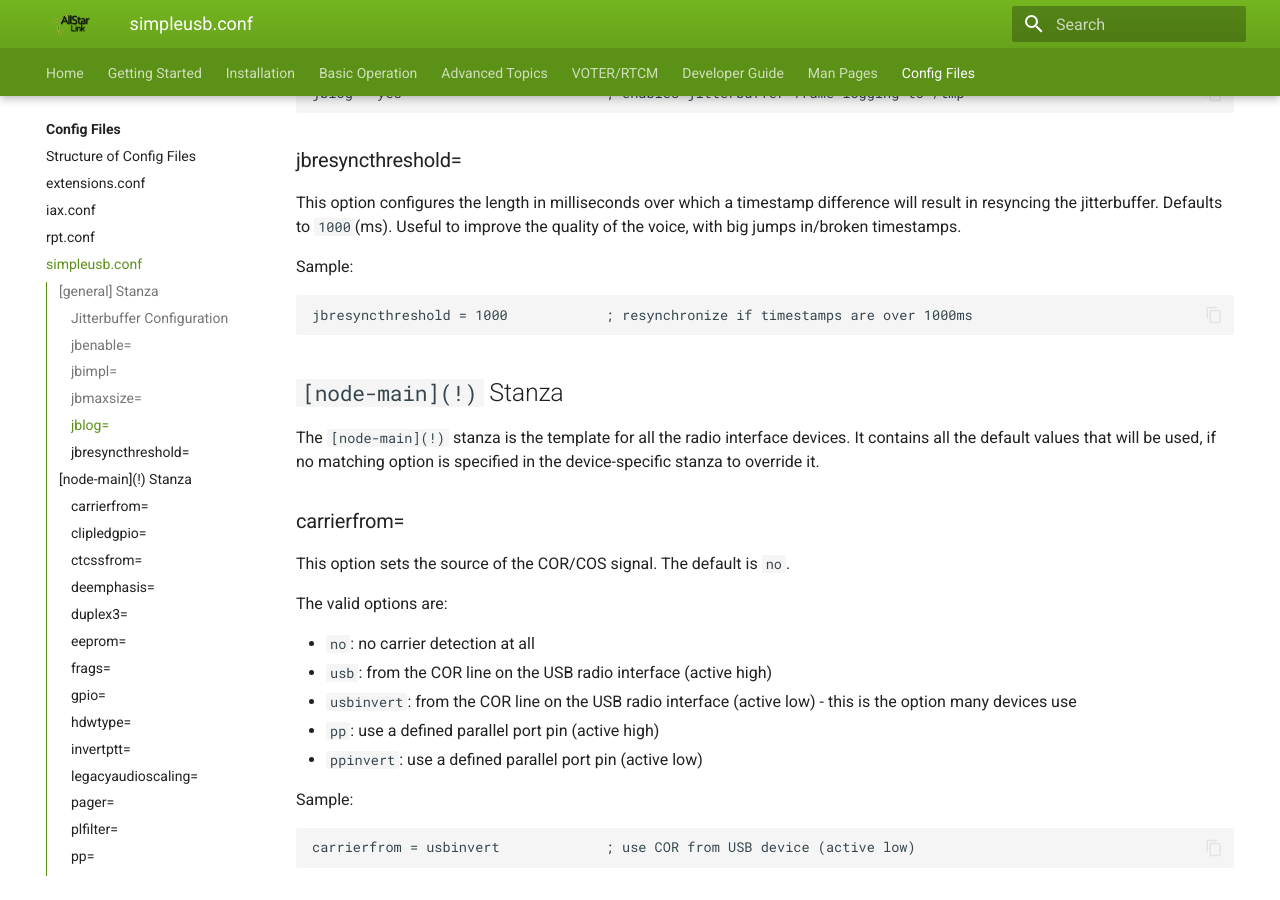
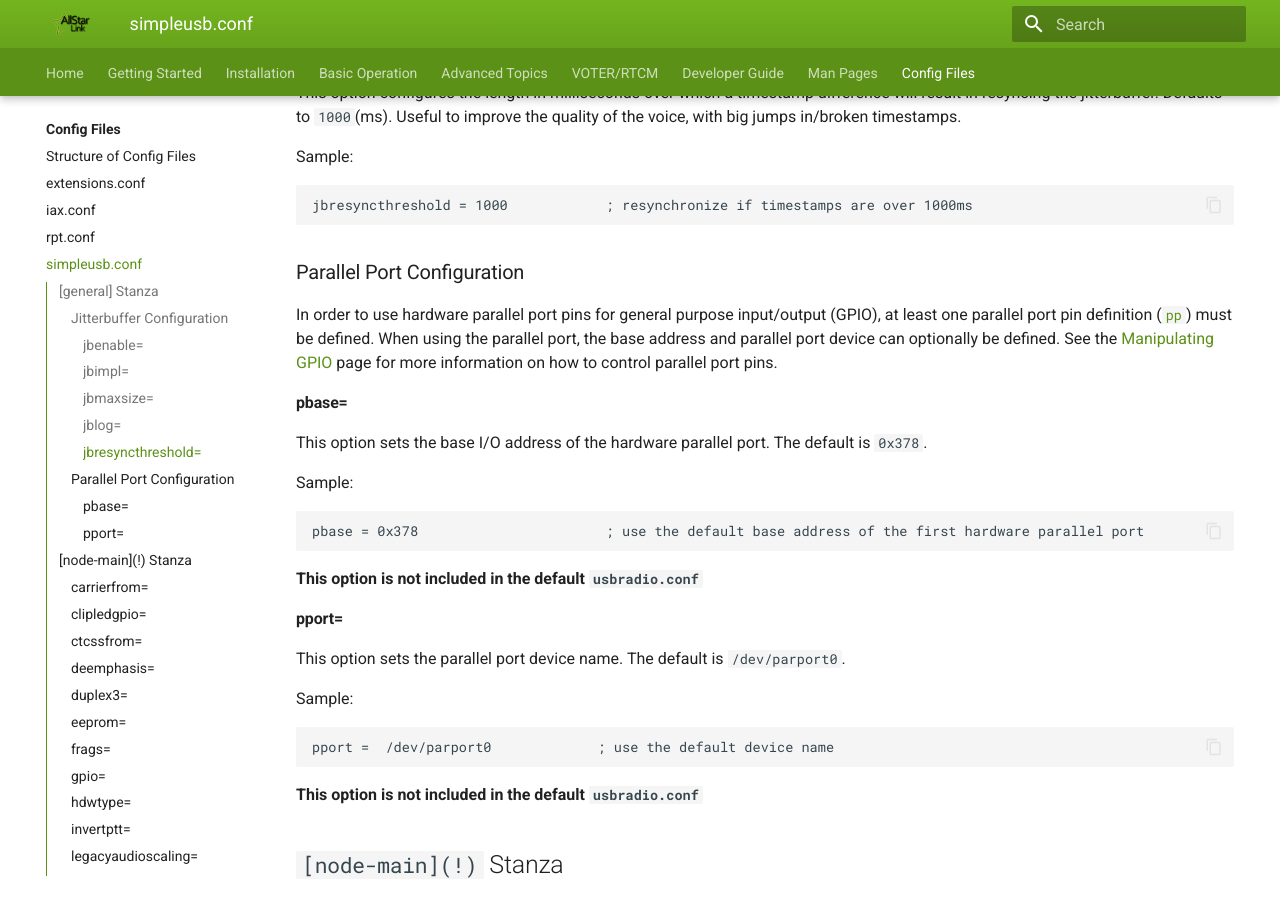
Before and after one commit to AllStarLink/ASL3-Manual, an MkDocs documentation site: the page built from docs/config/simpleusb_conf.md, in a window 1280 px wide and 900 px high, scrolled down 1928 px. Built offline with MkDocs 1.6.1 and Material for MkDocs 9.7.7, drawn with Linux system fonts in a browser that asks for light colours; some of the changed text lies outside the part shown.

Commit message:
Update info about parallel port usage. Update rxondelay and txoffdelay for ms.

````diff
--- a/docs/config/simpleusb_conf.md
+++ b/docs/config/simpleusb_conf.md
@@ -29,12 +29,12 @@
 Restart Asterisk (`sudo systemctl restart asterisk.service`) if changes are made to this file.
 
 ## `[general]` Stanza
-The `[general]` stanza in `simpleusb.conf` controls the main/global features for the channel driver. Presently, the only options configured in the `[general]` stanza are for the Jitter Buffer (if used).
+The `[general]` stanza in `simpleusb.conf` controls the main/global features for the channel driver. Presently, the only options configured in the `[general]` stanza are for the Jitter Buffer (if used), and configuring the parallel port (if available/used).
 
 ### Jitterbuffer Configuration
 The SimpleUSB channel driver supports the use of an Asterisk Jitterbuffer. These options are typically **not required**, and left commented out. These options add a Jitterbuffer to the *read* side of the channel. This de-jitters the audio stream before it reaches the Asterisk core. This is a write only function.
 
-### jbenable=
+#### jbenable=
 This option enables the use of a jitterbuffer on the receiving side of a SimpleUSB channel. Defaults to `no`. An enabled jitterbuffer will be used only if the sending side can create and the receiving side can not accept jitter. The SimpleUSB channel can't accept jitter, thus an enabled jitterbuffer on the receive SimpleUSB side will always be used if the sending side can create jitter.
 
 Sample:
@@ -43,7 +43,7 @@
 jbenable = yes                      ; enable the jitterbuffer
 ```
 
-### jbimpl=
+#### jbimpl=
 This option determines the jitterbuffer implementation used on the receiving side of a SimpleUSB channel. Two implementations are currently available, `fixed` (with a size always equal to `jbmaxsize`) and `adaptive` (with a variable size, actually the new jb of IAX2). Defaults to `fixed`.
 
 Sample:
@@ -52,7 +52,7 @@
 jbimpl = fixed                      ; use the fixed jitterbuffer implementation
 ```
 
-### jbmaxsize=
+#### jbmaxsize=
 This option configures the maximum size of the jitterbuffer, in milliseconds. Defaults to `200`(ms).
 
 Sample:
@@ -61,7 +61,7 @@
 jbmaxsize = 200                     ; maximum length of the jitterbuffer in milliseconds.
 ```
 
-### jblog=
+#### jblog=
 This option configures whether jitterbuffer frames are logged to `/tmp`. Defaults to `no`.
 
 Sample:
@@ -70,7 +70,7 @@
 jblog = yes                         ; enables jitterbuffer frame logging to /tmp
 ```
 
-### jbresyncthreshold=
+#### jbresyncthreshold=
 This option configures the length in milliseconds over which a timestamp difference will result in resyncing the jitterbuffer. Defaults to `1000`(ms). Useful to improve the quality of the voice, with big jumps in/broken timestamps.
 
 Sample:
@@ -78,6 +78,31 @@
 ```
 jbresyncthreshold = 1000            ; resynchronize if timestamps are over 1000ms
 ```
+
+### Parallel Port Configuration
+In order to use hardware parallel port pins for general purpose input/output (GPIO), at least one parallel port pin definition ([`pp`](#pp)) must be defined. When using the parallel port, the base address and parallel port device can optionally be defined. See the [Manipulating GPIO](../adv-topics/gpio.md) page for more information on how to control parallel port pins.
+
+#### pbase=
+This option sets the base I/O address of the hardware parallel port. The default is `0x378`.
+
+Sample:
+
+```
+pbase = 0x378                       ; use the default base address of the first hardware parallel port
+```
+
+**This option is not included in the default `usbradio.conf`**
+
+#### pport=
+This option sets the parallel port device name. The default is `/dev/parport0`.
+
+Sample:
+
+```
+pport =  /dev/parport0             ; use the default device name
+```
+
+**This option is not included in the default `usbradio.conf`**
 
 ## `[node-main](!)` Stanza
 The `[node-main](!)` stanza is the template for all the radio interface devices. It contains all the default values that will be used, if no matching option is specified in the device-specific stanza to override it.
@@ -288,7 +313,7 @@
     C-Media CM119B devices always have `rxboost=yes`. This setting has no effect with USB radio interfaces using that chip.
 
 ### rxondelay=
-This option determines the number of 20ms audio frames to delay after the hardware COR goes active, before the signal is considered valid and COR is asserted to `app_rpt`. If `txoffdelay` is also set (non-zero), then the transmitter has to be off for `txoffdelay` **AND** COR has to be active for `rxondelay` before COR is asserted to `app_rpt`. The default is `0`. Leave this setting at `0` or commented out for normal "repeater" or other full duplex nodes.
+This option determines the time in milliseconds to delay after the hardware COR goes active, before the signal is considered valid and COR is asserted to `app_rpt`. If `txoffdelay` is also set (non-zero), then the transmitter has to be off for `txoffdelay` **AND** COR has to be active for `rxondelay` before COR is asserted to `app_rpt`. The default is `0`, maximum is 60000 (60000ms = 60s). Leave this setting at `0` or commented out for normal "repeater" or other full duplex nodes.
 
 Sample:
 
@@ -297,7 +322,7 @@
 ```
 
 ### txoffdelay=
-This option determines the number of 20ms audio frames the transmitter has to be un-keyed before a hardware COR signal is considered valid, and COR is asserted to `app_rpt`. If `rxondelay` is also set (non-zero), then the transmitter has to be off for `txoffdelay` **AND** COR has to be active for `rxondelay` before COR is asserted to `app_rpt`. The default is `0`. Leave this setting at `0` or commented out for normal "repeater" or other full duplex nodes.
+This option determines the time in milliseconds the transmitter has to be un-keyed before a hardware COR signal is considered valid, and COR is asserted to `app_rpt`. If `rxondelay` is also set (non-zero), then the transmitter has to be off for `txoffdelay` **AND** COR has to be active for `rxondelay` before COR is asserted to `app_rpt`. The default is `0`, maximum is 60000 (60000ms = 60s). Leave this setting at `0` or commented out for normal "repeater" or other full duplex nodes.
 
 Sample:
 
````
Also changed, not shown: other parts of docs/config/simpleusb_conf.md (+1 -1 lines).
